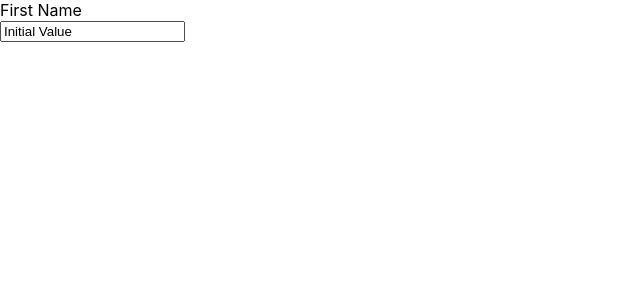
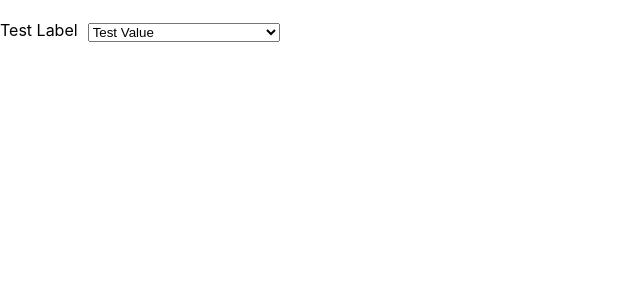
Before and after one commit to dtarxanyan/movies-project, a React (Create React App) app: page / in a window 1280 px wide. Shown: the top 300 px of the page, without its empty margins (0-640 px from the left). Built offline with nearby package versions, Linux system fonts and the light colour scheme.

Commit message:
Dropdown created

```diff
--- a/src/App.js
+++ b/src/App.js
@@ -1,19 +1,35 @@
-import React from 'react';
+import React from "react";
 import TextInput from "./components/TextInput/TextInput";
+import Select from "./components/Select/Select";
 
 class App extends React.Component {
-    render() {
-        return (
-            <TextInput
-                label={'First Name'}
-                placeholder={'Enter Your Name'}
-                value={'Initial Value'}
-                onChange={(newValue) => {
-                    console.log(newValue)
-                }}
-            />
-        )
-    }
+  constructor() {
+    super();
+    this.state = {
+      options: [],
+    };
+  }
+
+  async componentDidMount() {
+    let data = await fetch("/data/sidebar.json");
+    let options = await data.json();
+    this.setState({ options: [...options] });
+  }
+  render() {
+    return (
+      this.state.options.length && (
+        <Select
+          options={this.state.options}
+          label="Test Label"
+          placeholder="Test Placeholder"
+          value="Test Value"
+          onChange={(value) => {
+            console.log(value);
+          }}
+        ></Select>
+      )
+    );
+  }
 }
 
 export default App;
--- /dev/null
+++ b/src/components/Select/Select.js
@@ -0,0 +1,42 @@
+import React, { Component } from "react";
+import "./css/select.css";
+
+export default class Select extends Component {
+  constructor(props) {
+    super(props);
+    this.state = {
+      value: props.value,
+    };
+  }
+
+  handleChange = (e) => {
+    const value = e.target.value;
+    this.setState({ value });
+    this.props.onChange(value);
+  };
+  render() {
+    const { label, value, options } = this.props;
+    return (
+      <div className="selectContainer">
+        <label htmlFor="select">{label}</label>
+        <select
+          value={this.state.value}
+          name="select"
+          id="select"
+          onChange={(e) => {
+            this.handleChange(e);
+          }}
+        >
+          <option>{value}</option>
+          {options.map((el) => {
+            return (
+              <option key={el.id} value={el.name}>
+                {el.name}
+              </option>
+            );
+          })}
+        </select>
+      </div>
+    );
+  }
+}
--- /dev/null
+++ b/src/components/Select/css/select.css
@@ -0,0 +1,14 @@
+.selectContainer {
+   width: 100%;
+   padding-top: 20px;
+   box-sizing: border-box;
+    display: flex;
+    justify-content: flex-start;
+}
+label {
+   margin-right: 10px;
+}
+select {
+   margin-top: 3px;
+   width: 15%;
+}
```
